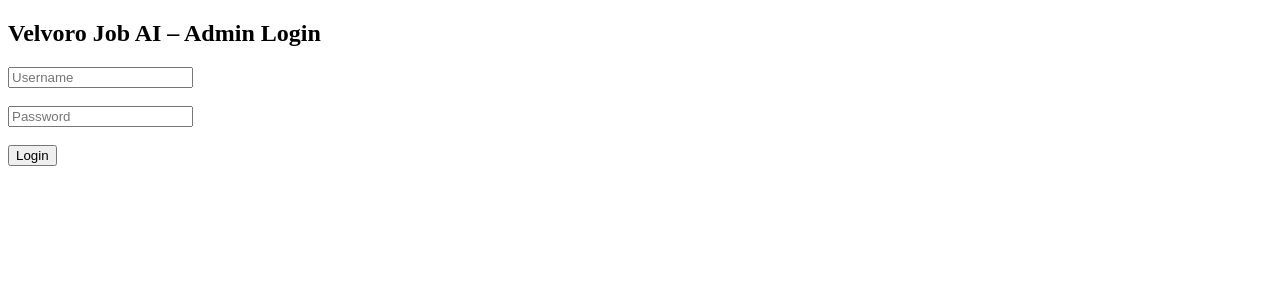
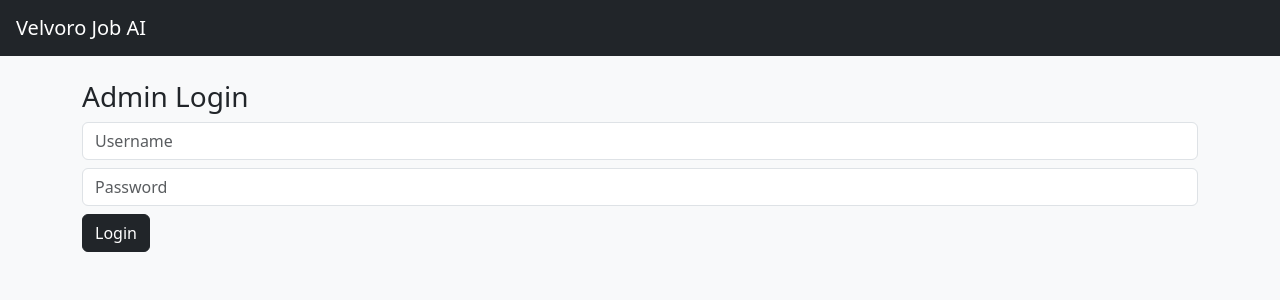
Before and after one commit to ovelvoro-stack/velvoro-job-ai, a Flask app: page /admin in a window 1280 px wide. Shown: the top 300 px of the page. Run offline with Flask 3, Linux system fonts and the light colour scheme.

Commit message:
Update admin_login.html

```diff
--- a/templates/admin_login.html
+++ b/templates/admin_login.html
@@ -1,13 +1,10 @@
-<!DOCTYPE html>
-<html>
-<head><title>Admin Login</title></head>
-<body>
-<h2>Velvoro Job AI – Admin Login</h2>
+{% extends "base.html" %}
+{% block content %}
+<h3>Admin Login</h3>
 
 <form method="post">
-    <input name="username" placeholder="Username"><br><br>
-    <input type="password" name="password" placeholder="Password"><br><br>
-    <button>Login</button>
+    <input class="form-control mb-2" name="username" placeholder="Username">
+    <input class="form-control mb-2" type="password" name="password" placeholder="Password">
+    <button class="btn btn-dark">Login</button>
 </form>
-</body>
-</html>
+{% endblock %}
```
